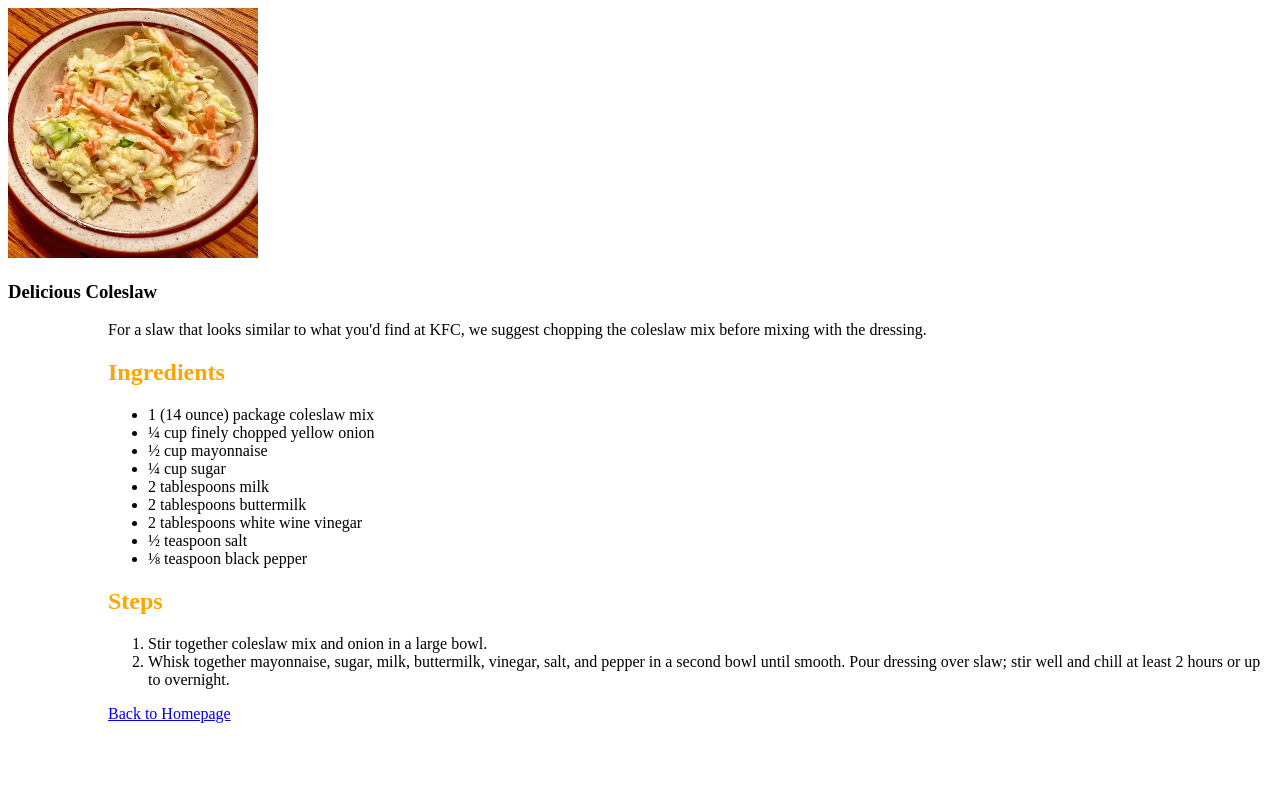
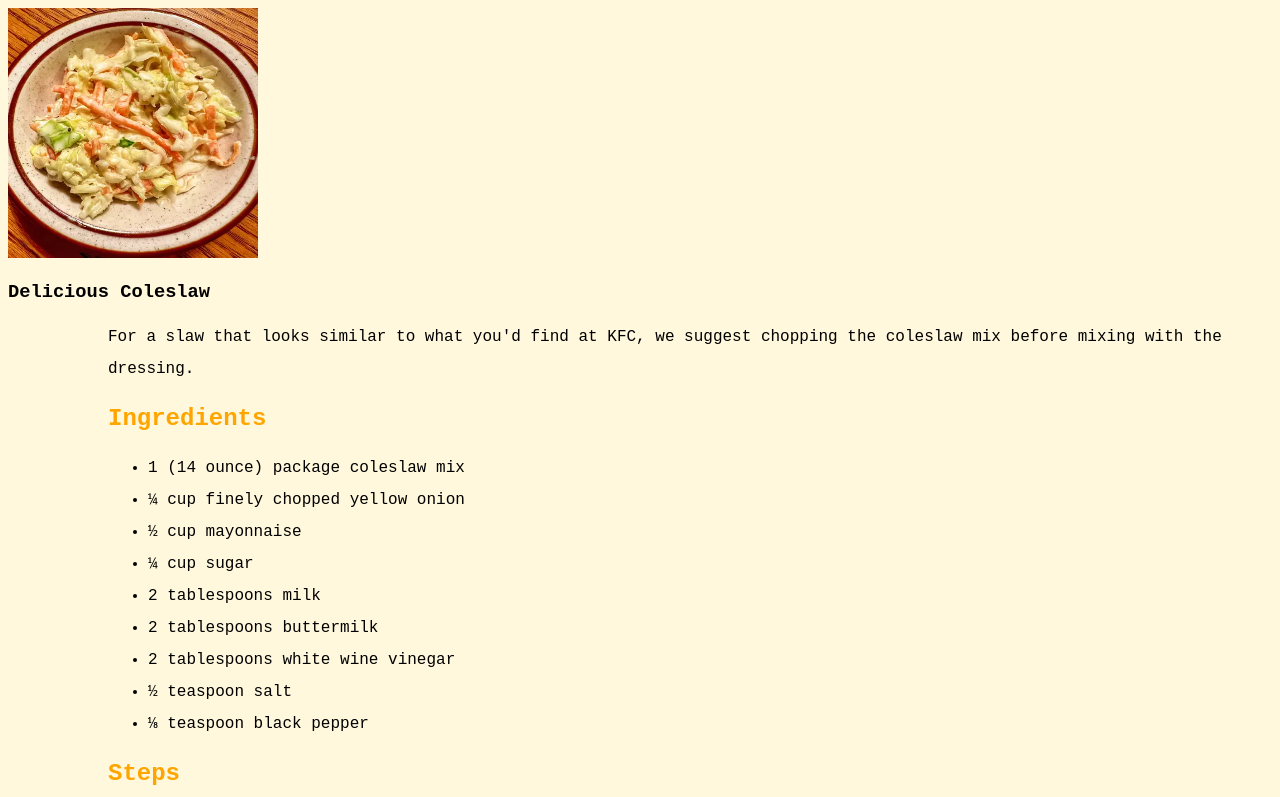
Before and after one commit to donatusbishung/odin-recipes, a plain HTML site: page recipes/coleslaw.html in a window 1280 px wide. Shown: the part 74-871 px from the top of the page. Before the commit the page ends 813 px from the top, so only its background shows below. Drawn offline with Linux system fonts and the light colour scheme.

Commit message:
Added an external css link to the html document

```diff
--- /dev/null
+++ b/recipes/coleslaw.css
@@ -0,0 +1,31 @@
+body {
+    width: auto;
+    background-color: cornsilk;
+}
+h1, h2 {
+    color: orange;
+    font-weight: bold;
+    font-family: 'Courier New', Courier, monospace;
+}
+
+p, h2, ol, ul {
+    margin-left: 100px;
+    font-family: 'Courier New', Courier, monospace;
+}
+
+h3 {
+    font-family: 'Courier New', Courier, monospace;
+}
+
+.img {
+    width: 72;
+    height: 72;
+}
+
+h1 {
+    border-bottom: 2px solid orange;
+    text-align: center;
+}
+li, p {
+    line-height: 200%;
+}
--- a/recipes/coleslaw.html
+++ b/recipes/coleslaw.html
@@ -5,30 +5,12 @@
     <meta http-equiv="X-UA-Compatible" content="IE=edge">
     <meta name="viewport" content="width=device-width, initial-scale=1.0">
     <title>Coleslaw</title>
-    <style>
-        h1, h2 {
-            color: orange;
-        }
-
-        p, h2, ol, ul {
-            margin-left: 100px;
-        }
-
-        .img {
-            width: 72;
-            height: 72;
-        }
-
-        h1 {
-            border-bottom: 2px solid orange;
-            text-align: center;
-        }
-    </style>
+    <link rel="stylesheet" href="coleslaw.css">
 </head>
 <body>
     <h1>Copycat KFC Coleslaw</h1>
     <img class="img" src="IMG/image.webp" alt="Coleslaw" width="250" height="250">
-    <h3>Delicious Coleslaw <picture></picture></h3>
+    <h3>Delicious Coleslaw</h3>
     <p>For a slaw that looks similar to what you'd find at KFC, we suggest chopping the coleslaw mix before mixing with the dressing.</p>
     <h2>Ingredients</h2>
     <ul>
```
